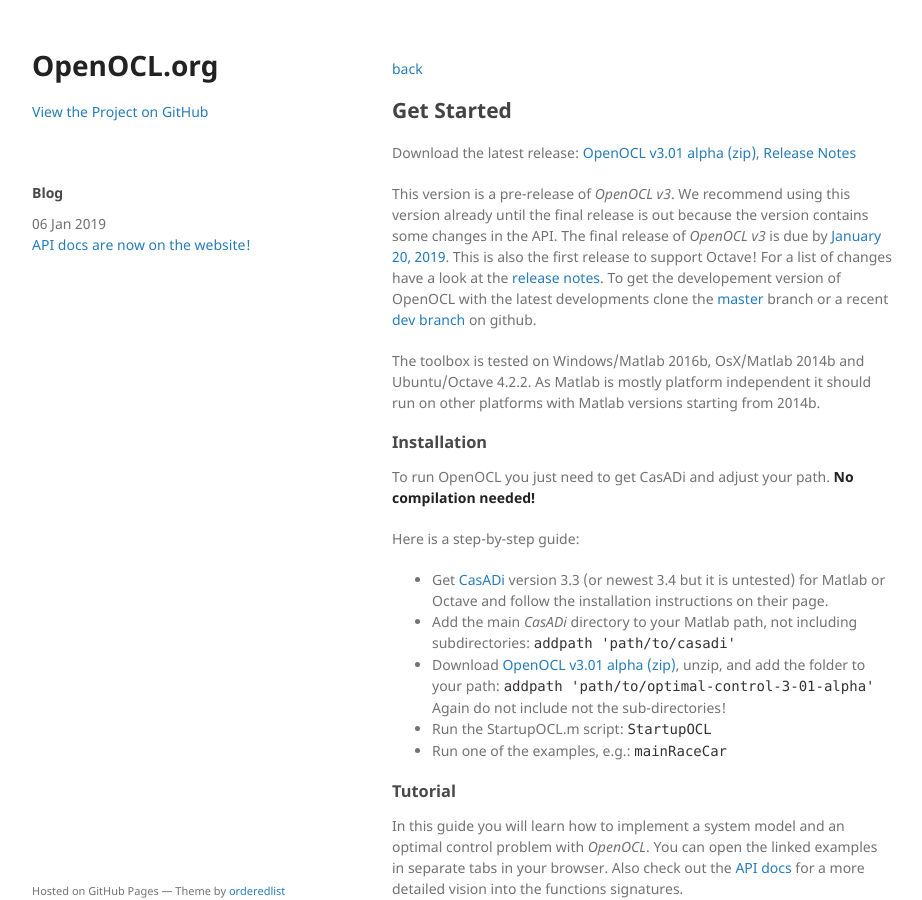
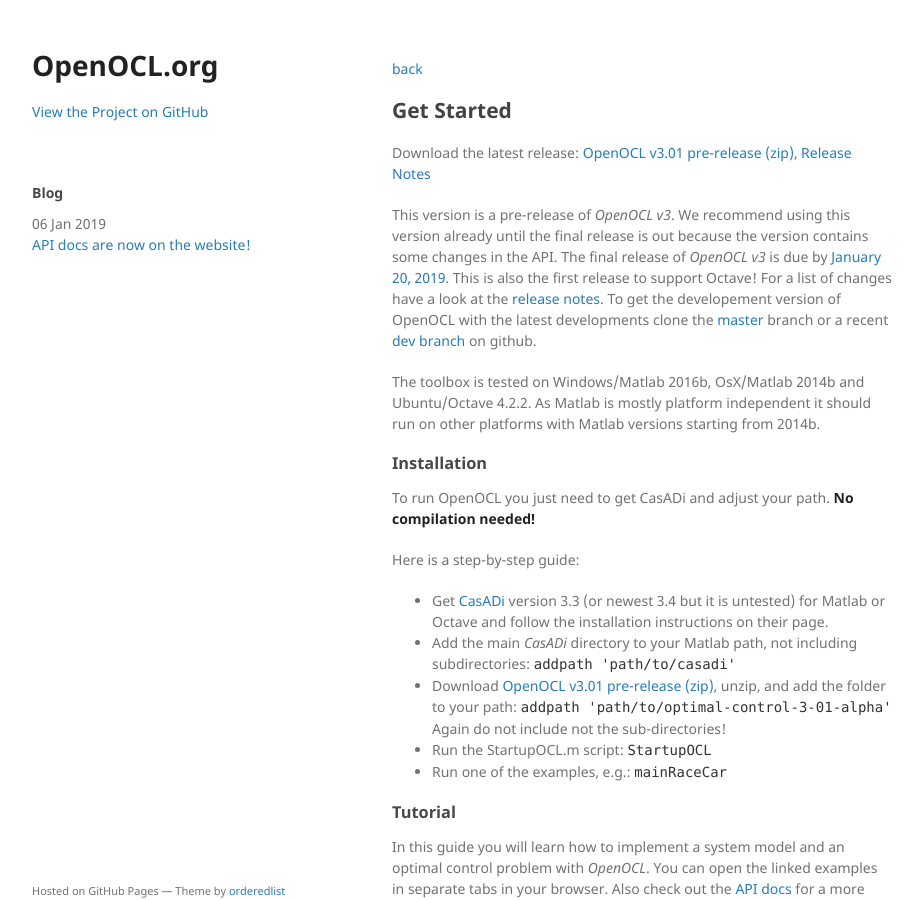
Before and after one commit to OpenOCL/openocl.github.io, a Jekyll site: the page built from get-started.md, in a window 1280 px wide and 900 px high. Shown: the whole window, without its empty margins (178-1100 px from the left). Built offline with Jekyll 4.4.1, drawn with Linux system fonts in a browser that asks for light colours; our own code applies the rules of GitHub Pages for plain Markdown files.

Commit message:
Update get-started.md

```diff
--- a/get-started.md
+++ b/get-started.md
@@ -3,9 +3,9 @@
 title: Get Started
 ---
 
-Download the latest release: [OpenOCL v3.01 alpha (zip)](https://github.com/JonasKoenemann/optimal-control/archive/v3-01-alpha.zip), [Release Notes](https://github.com/JonasKoenemann/optimal-control/releases/tag/v3-01-alpha)
+Download the latest release: [OpenOCL v3.01 pre-release (zip)](https://github.com/JonasKoenemann/optimal-control/archive/v3-01-pre.zip), [Release Notes](https://github.com/JonasKoenemann/optimal-control/releases/tag/v3-01-pre)
 
-This version is a pre-release of *OpenOCL v3*. We recommend using this version already until the final release is out because the version contains some changes in the API. The final release of *OpenOCL v3* is due by [January 20, 2019](https://github.com/JonasKoenemann/optimal-control/milestone/1). This is also the first release to support Octave! For a list of changes have a look at the [release notes](https://github.com/JonasKoenemann/optimal-control/releases/tag/v3-01-alpha). To get the developement version of OpenOCL with the latest developments clone the [master](https://github.com/JonasKoenemann/optimal-control/tree/master) branch or a recent [dev branch](https://github.com/JonasKoenemann/optimal-control/branches) on github.
+This version is a pre-release of *OpenOCL v3*. We recommend using this version already until the final release is out because the version contains some changes in the API. The final release of *OpenOCL v3* is due by [January 20, 2019](https://github.com/JonasKoenemann/optimal-control/milestone/1). This is also the first release to support Octave! For a list of changes have a look at the [release notes](https://github.com/JonasKoenemann/optimal-control/releases/tag/v3-01-pre). To get the developement version of OpenOCL with the latest developments clone the [master](https://github.com/JonasKoenemann/optimal-control/tree/master) branch or a recent [dev branch](https://github.com/JonasKoenemann/optimal-control/branches) on github.
 
 The toolbox is tested on Windows/Matlab 2016b, OsX/Matlab 2014b and Ubuntu/Octave 4.2.2. As Matlab is mostly platform independent it should run on other platforms with Matlab versions starting from 2014b.
 
@@ -18,7 +18,7 @@
 
 * Get [CasADi](http://casadi.org) version 3.3 (or newest 3.4 but it is untested) for Matlab or Octave and follow the installation instructions on their page.
 * Add the main *CasADi* directory to your Matlab path, not including subdirectories: `addpath 'path/to/casadi'`
-* Download [OpenOCL v3.01 alpha (zip)](https://github.com/JonasKoenemann/optimal-control/archive/v3-01-alpha.zip), unzip, and add the folder to your path: `addpath 'path/to/optimal-control-3-01-alpha'` Again do not include not the sub-directories!
+* Download [OpenOCL v3.01 pre-release (zip)](https://github.com/JonasKoenemann/optimal-control/archive/v3-01-pre.zip), unzip, and add the folder to your path: `addpath 'path/to/optimal-control-3-01-alpha'` Again do not include not the sub-directories!
 * Run the StartupOCL.m script: `StartupOCL`
 * Run one of the examples, e.g.: `mainRaceCar`
 
```
